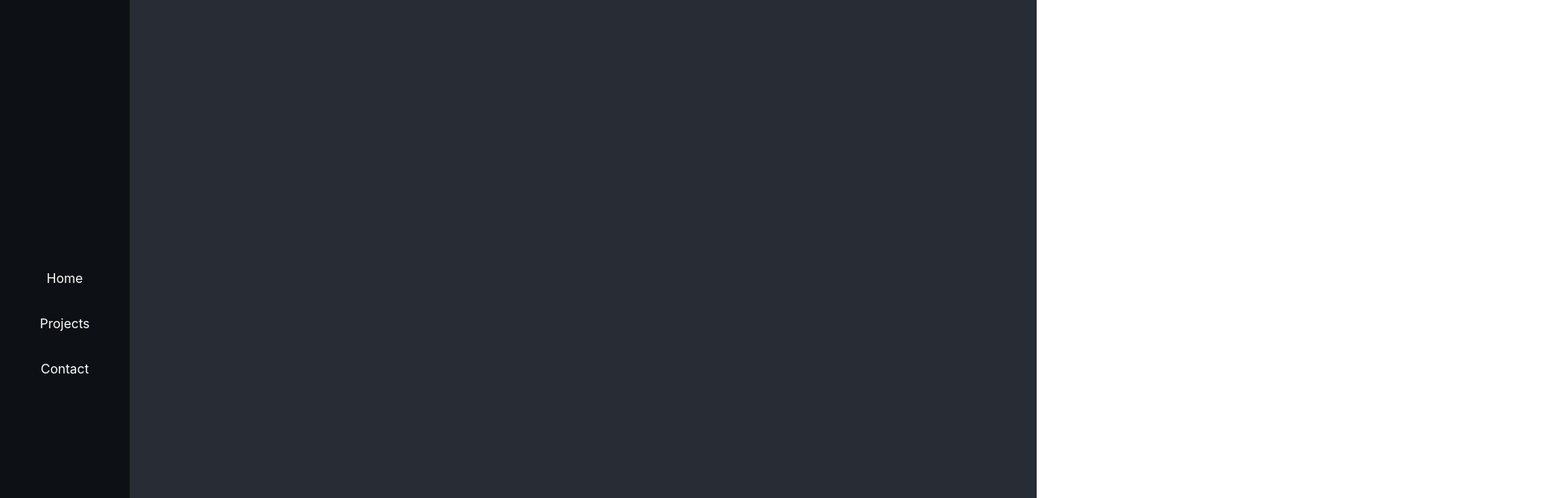
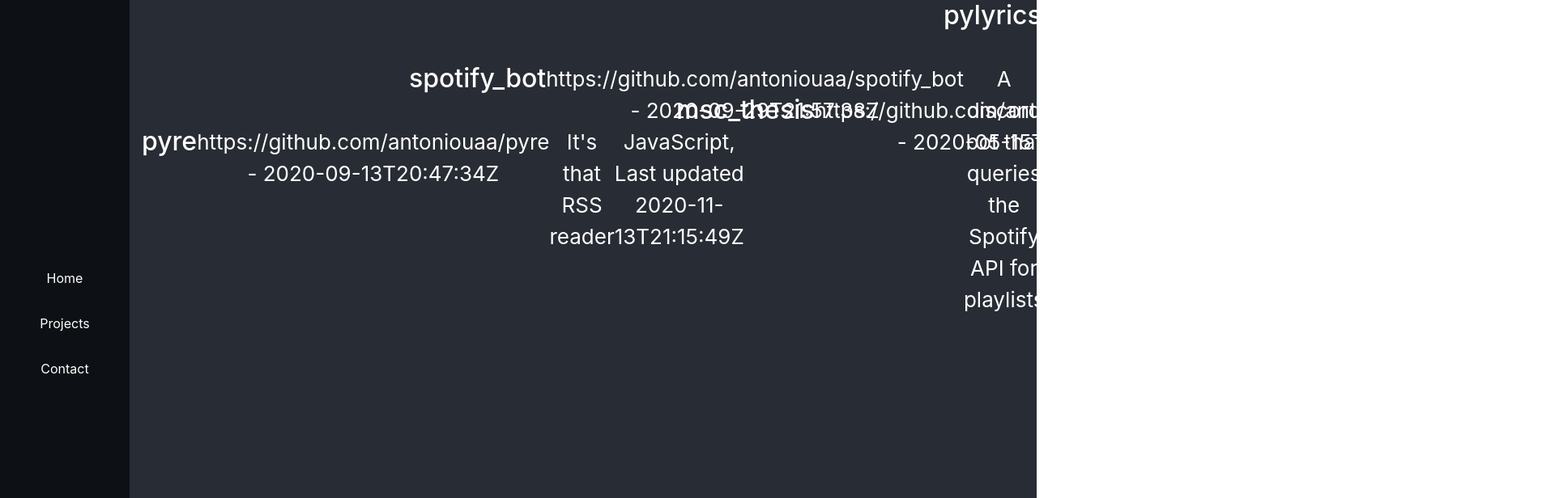
Before and after one commit to antoniouaa/hiremepls, a React (Create React App) app: page /projects in a window 1280 px wide. Shown: the top 616 px of the page at 81% size, 1920 px wide, since content can reach past the window. Built offline with nearby package versions, Linux system fonts and the light colour scheme.

Commit message:
reading projects and displaying them

```diff
--- a/src/App.js
+++ b/src/App.js
@@ -8,6 +8,7 @@
 import Sidebar from "./Components/Sidebar";
 import Homepage from "./Components/Body/Homepage";
 import Contact from "./Components/Body/Contact";
+import ProjectsList from "./Components/Body/ProjectsList";
 
 function App() {
   return (
@@ -17,7 +18,9 @@
         <div className="App Wrapper">
           <Switch>
             <Route path="/home" component={Homepage} />
+            <Route path="/projects" component={ProjectsList} />
             <Route path="/contact" component={Contact} />
+            <Route path="/" component={Homepage} />
           </Switch>
         </div>
       </div>
--- /dev/null
+++ b/src/Components/Body/Project.css
@@ -0,0 +1,17 @@
+.project-wrapper {
+    max-width: 600px;
+    margin: 0 auto auto 10rem;
+    display: block;
+}
+
+.project-row {
+    display: flex;
+    align-items: center;
+}
+
+.project {
+    display: flex;
+    max-width: 50%;
+    margin: 0 15px;
+    position: relative;
+}
--- /dev/null
+++ b/src/Components/Body/Project.js
@@ -0,0 +1,18 @@
+import React from "react";
+
+import "./Project.css";
+
+export default function Project(props) {
+  return (
+    <div className="project">
+      <h2 className="project-title">{props.name}</h2>
+      <p className="project-url">
+        {props.url} - {props.createdAt}
+      </p>
+      <p className="project-description">{props.description}</p>
+      <p className="project-last-update">
+        {props.primaryLanguage}, Last updated {props.pushedAt}
+      </p>
+    </div>
+  );
+}
--- /dev/null
+++ b/src/Components/Body/ProjectsList.js
@@ -0,0 +1,96 @@
+import React, { useEffect, useState } from "react";
+
+import Project from "./Project";
+import { projs } from "./p";
+
+import "./Project.css";
+
+export default function ProjectsList(props) {
+  const TOKEN = process.env.REACT_APP_GITHUB_TOKEN;
+  const ENDPOINT = process.env.REACT_APP_GITHUB_ENDPOINT;
+  const [projects, setProjects] = useState([]);
+
+  // eslint-disable-next-line
+  const fetchConfig = {
+    method: "POST",
+    headers: {
+      "Content-Type": "application/json",
+      Authorization: `Bearer ${TOKEN}`,
+    },
+    body: JSON.stringify({
+      query: `
+        query {
+          user(login: "antoniouaa") {
+            pinnedItems(first: 5, types: [REPOSITORY]) {
+              totalCount
+              edges {
+                node {
+                  ... on Repository {
+                    name
+                    description
+                    createdAt
+                    url
+                    pushedAt
+                    primaryLanguage {
+                      name
+                    }
+                  }
+                }
+              }
+            }
+          }
+        }
+      `,
+    }),
+  };
+
+  // eslint-disable-next-line
+  const fetchPins = (options) => {
+    return (
+      fetch(ENDPOINT, options)
+        .then((res) => res.json())
+        // .then((data) => setProjects(data.data.pinnedItems.edges))
+        .then((data) => console.log(data.data.pinnedItems.edges))
+    );
+  };
+
+  // eslint-disable-next-line
+  const checkRateLimit = () => {
+    return fetch("https://api.github.com/rate_limit")
+      .then((res) => res.json())
+      .then((d) => console.log(d));
+  };
+
+  useEffect(() => {
+    setTimeout(() => {
+      setProjects(projs);
+    }, 100);
+  }, [setProjects]);
+
+  return (
+    <div className="project-wrapper">
+      <div className="project-row">
+        {projects.map((p) => {
+          const {
+            name,
+            description,
+            createdAt,
+            pushedAt,
+            url,
+            primaryLanguage,
+          } = p.node;
+          return (
+            <Project
+              name={name}
+              description={description}
+              createdAt={createdAt}
+              pushedAt={pushedAt}
+              url={url}
+              primaryLanguage={primaryLanguage.name}
+            />
+          );
+        })}
+      </div>
+    </div>
+  );
+}
--- /dev/null
+++ b/src/Components/Body/p.js
@@ -0,0 +1,51 @@
+export const projs = [
+  {
+    node: {
+      name: "pyre",
+      description: "It's that RSS reader ",
+      createdAt: "2020-09-13T20:47:34Z",
+      url: "https://github.com/antoniouaa/pyre",
+      pushedAt: "2020-11-13T21:15:49Z",
+      primaryLanguage: {
+        name: "JavaScript",
+      },
+    },
+  },
+  {
+    node: {
+      name: "spotify_bot",
+      description: "A discord bot that queries the Spotify API for playlists ",
+      createdAt: "2020-09-29T21:57:38Z",
+      url: "https://github.com/antoniouaa/spotify_bot",
+      pushedAt: "2020-10-07T23:23:45Z",
+      primaryLanguage: {
+        name: "Python",
+      },
+    },
+  },
+  {
+    node: {
+      name: "msc_thesis",
+      description: "Repo for my MSc Comp Finance project",
+      createdAt: "2020-05-15T23:40:04Z",
+      url: "https://github.com/antoniouaa/msc_thesis",
+      pushedAt: "2020-09-25T20:56:58Z",
+      primaryLanguage: {
+        name: "Jupyter Notebook",
+      },
+    },
+  },
+  {
+    node: {
+      name: "pylyrics",
+      description:
+        "Python script that detects the song Spotify is currently playing and retrieves its lyrics",
+      createdAt: "2019-08-29T21:59:08Z",
+      url: "https://github.com/antoniouaa/pylyrics",
+      pushedAt: "2020-10-11T15:06:22Z",
+      primaryLanguage: {
+        name: "Python",
+      },
+    },
+  },
+];
```
Also changed, not shown: 1 other file (tests, documents, lock files or other folders).
